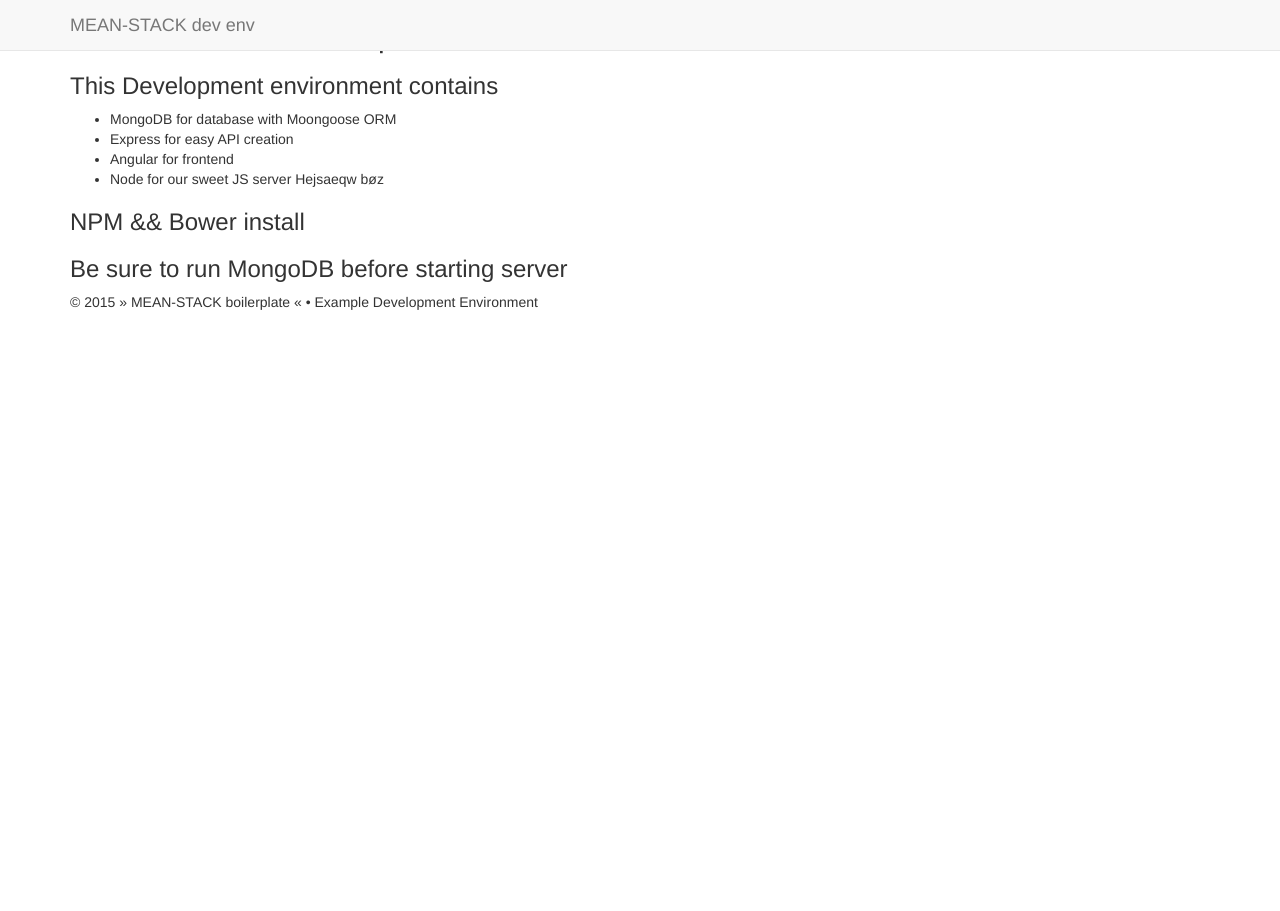
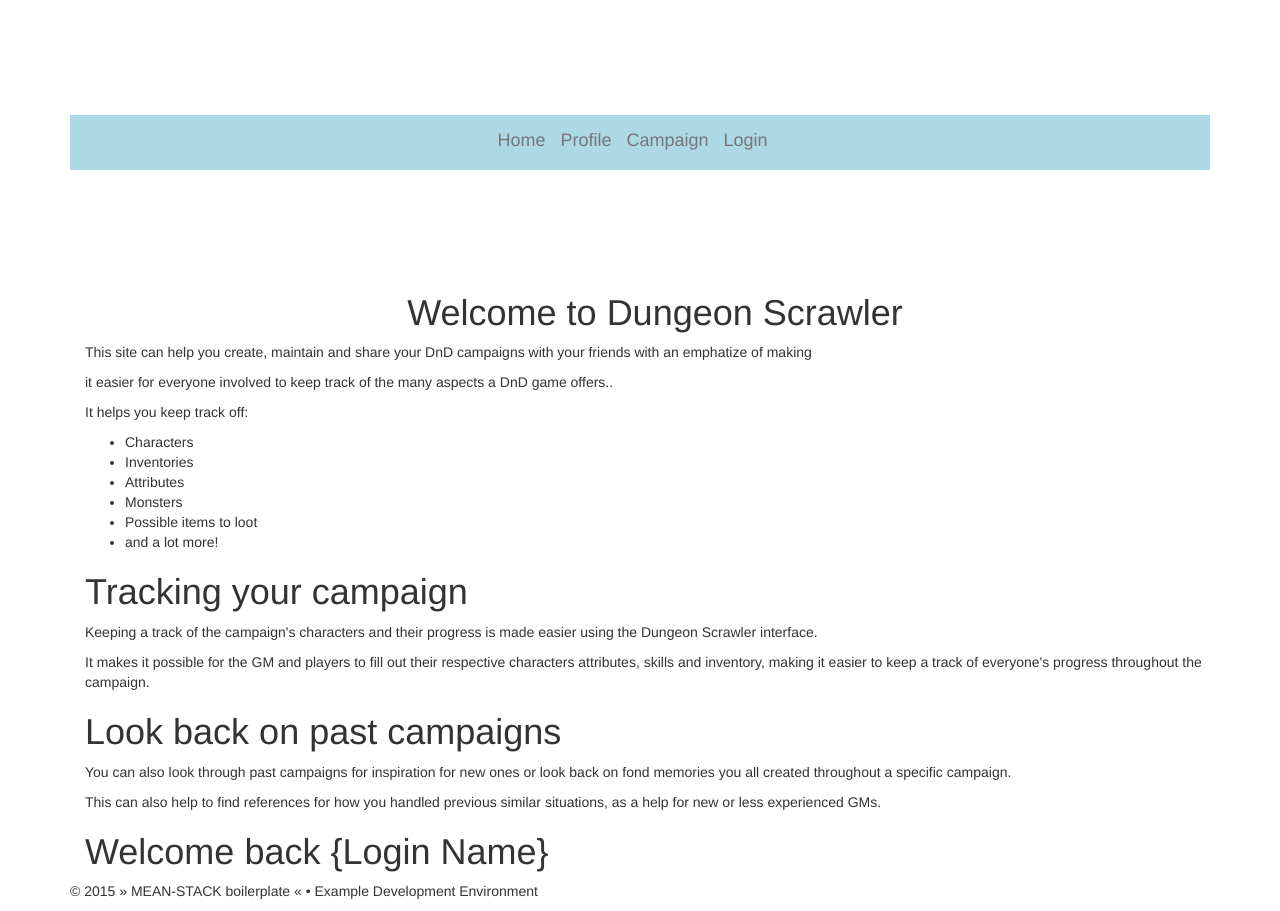
Before and after one commit to AndrOttosen/ProjectDnD, a website: page public/index.html at #/frontpage in a window 1280 px wide. Before the commit the page ends 800 px from the top, so only its background shows below. Drawn offline with nearby package versions, Linux system fonts and the light colour scheme; some packages are replaced by stand-ins of ours.

Commit message:
Mwhatever

```diff
--- a/public/css/style.css
+++ b/public/css/style.css
@@ -0,0 +1,36 @@
+.fpMain{
+  	padding-top: 7%;
+  }
+
+.btnPadding{
+	margin-top:5%;
+}
+
+.btnSpacing{
+	margin-right:5px;
+}
+
+/*Header CSS*/
+.navbar .navbar-nav {
+    display: inline-block;
+    float: none;
+}
+
+.navbar .navbar-collapse {
+    text-align: center;
+}
+
+.navbar-header {
+    float:none;
+}
+
+.navDesign {
+    margin-top: 10%;
+    background-color: lightblue;
+    border-color: #e7e7e7;
+}
+
+.navbar-default {
+    background-color: white;
+    border-color: white;
+}
--- a/public/js/app.js
+++ b/public/js/app.js
@@ -23,5 +23,10 @@
   	url: '/login',
   	templateUrl: 'views/login.html'
 
+  })
+
+  .state('profile', {
+    url: '/profile',
+    templateUrl: 'views/profile.html'
   });
 })
--- a/public/templates/header.html
+++ b/public/templates/header.html
@@ -1,5 +1,5 @@
 <header>
-    <nav class="navbar navbar-default navbar-fixed-top navPadding" role="navigation">
+    <nav class="navbar navbar-default" role="navigation center">
         <div class="container">
             <!-- Brand and toggle get grouped for better mobile display -->
             <div class="navbar-header">
@@ -9,7 +9,18 @@
                     <span class="icon-bar"></span>
                     <span class="icon-bar"></span>
                 </button>
-                <a class="navbar-brand" href="#">MEAN-STACK dev env</a>
+
+
+
+                <div class="collapse navbar-collapse navDesign" id="bs-example-navbar-collapse-1" >
+                    <ul class="nav navbar-nav">
+                        <li><a class="navbar-brand center" href="/#/frontpage">Home</a></li>
+                        <li><a class="navbar-brand center" href="/#/profile">Profile</a></li>
+                        <li><a class="navbar-brand center" href="">Campaign</a></li>
+                        <li><a class="navbar-brand center" href="/#/login">Login</a></li>
+                    </ul>
+
+                </div>
             </div>
         </div>
     </nav>
--- a/public/views/frontpage.html
+++ b/public/views/frontpage.html
@@ -1,15 +1,41 @@
-<div class="container">
-	<section id="content" class="frontMargin">
-	    <h2>We are live and hot on port 3003!</h2>
-        <h3>This Development environment contains</h3>
-        <ul>
-            <li>MongoDB for database with Moongoose ORM</li>
-            <li>Express for easy API creation</li>
-            <li>Angular for frontend</li>
-            <li>Node for our sweet JS server Hejsaeqw bøz</li>
-        </ul>
+<body>
+    <div class="container">
+        <div class="row">
 
-        <h3>NPM && Bower install</h3>
-        <h3>Be sure to run MongoDB before starting server</h3>
-	</section>
+            <div class="col-md-12 fpMain">
+                <div class="container">
+
+        <h1 class="text-center"> Welcome to Dungeon Scrawler </h1>
+
+<p> This site can help you create, maintain and share your DnD campaigns with your friends with an emphatize of making </p>
+<p> it easier for everyone involved to keep track of the many aspects a DnD game offers.. </p>
+
+<p> It helps you keep track off: </p>
+<ul>
+    <li> Characters </li>
+    <li> Inventories </li>
+    <li> Attributes </li>
+    <li> Monsters </li>
+    <li> Possible items to loot </li>
+    <li> and a lot more! </li>
+</ul>
+
+<h1> Tracking your campaign </h1>
+<p> Keeping a track of the campaign's characters and their progress is made easier using the Dungeon Scrawler interface. </p>
+<p> It makes it possible for the GM and players to fill out their respective characters attributes, skills and inventory, making it easier to keep a track of everyone's progress throughout the campaign. </p>
+
+
+<h1> Look back on past campaigns </h1>
+<p> You can also look through past campaigns for inspiration for new ones or look back on fond memories you all created throughout a specific campaign. </p>
+<p> This can also help to find references for how you handled previous similar situations, as a help for new or less experienced GMs. </p>
+
+
+<h1> Welcome back {Login Name} </h1>
+
+
 </div>
+            </div>
+        </div>
+    </div>
+
+</body>
```
Also changed, not shown: public/views/login.html (+41 -1 lines), public/views/profile.html (added, +16 -0 lines).
